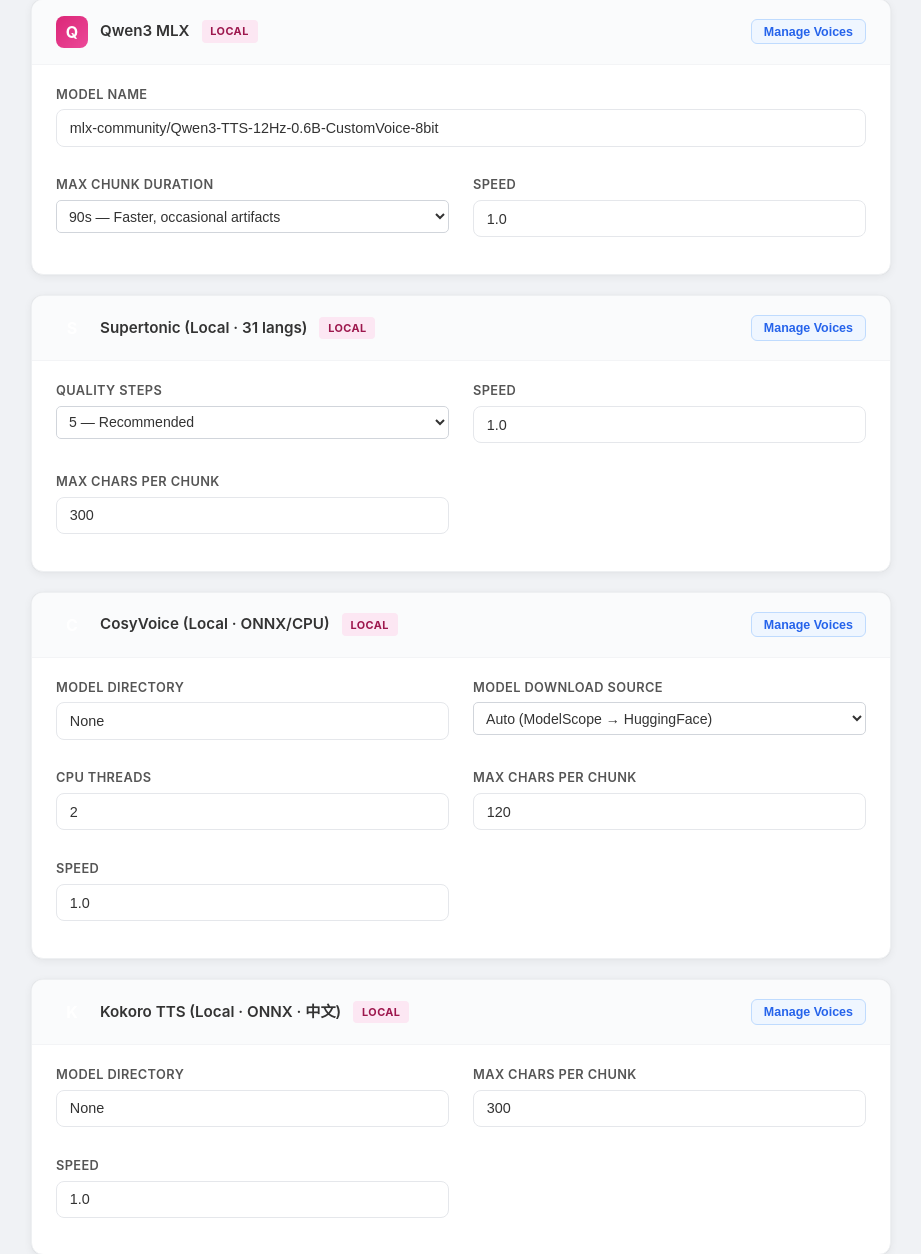
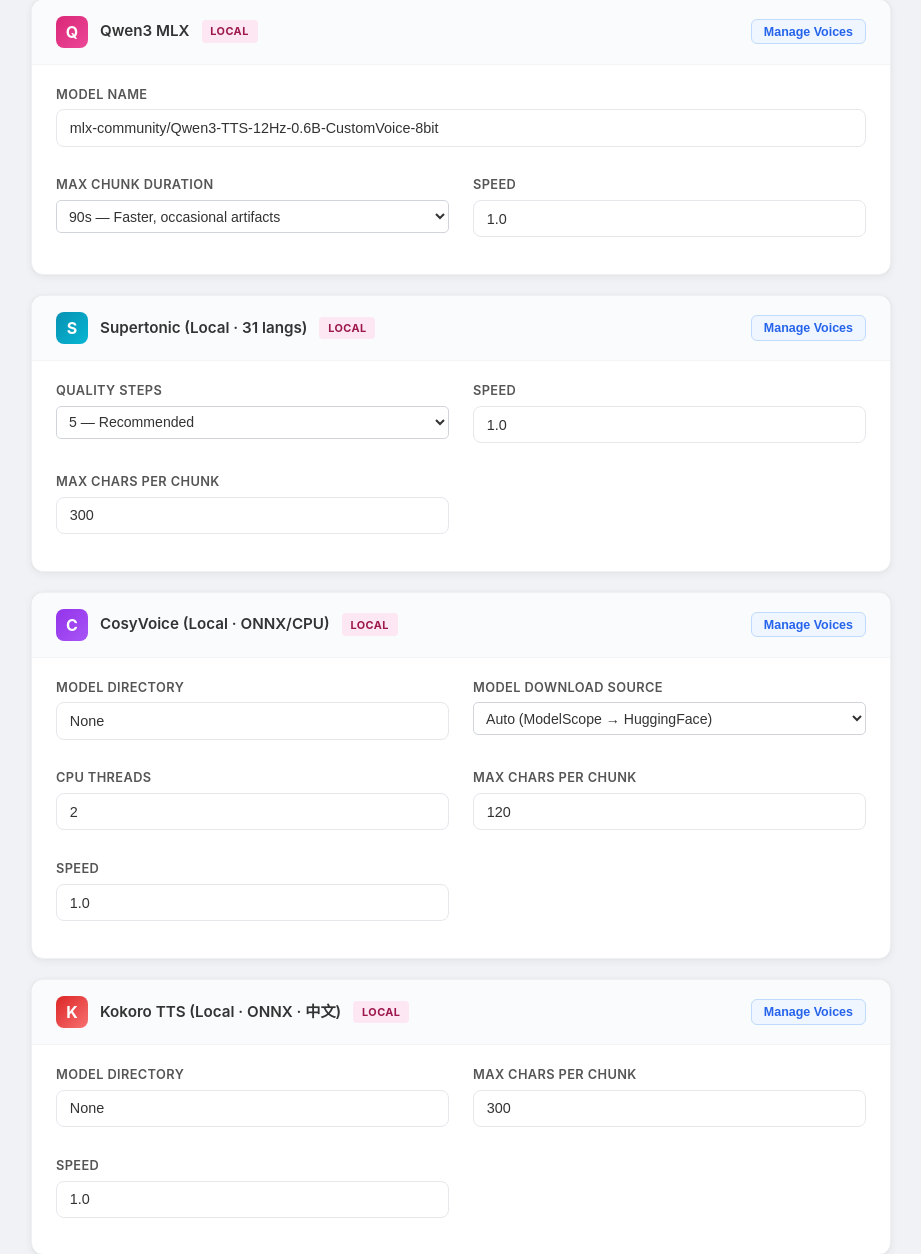
Before and after one commit to hugcosmos/book-to-audiobook, a FastAPI app: page /settings in a window 1280 px wide. Shown: the part 1348-2602 px from the top of the page, without its empty margins (25-946 px from the left). Run offline with FastAPI, Linux system fonts and the light colour scheme.

Commit message:
Add missing CSS icons for supertonic/cosyvoice/kokoro, fix ConvertBody voice default

```diff
--- a/app/routes/convert.py
+++ b/app/routes/convert.py
@@ -17,7 +17,7 @@
 class ConvertBody(BaseModel):
     selected_chapters: list[int]
     provider: str | None = None
-    voice: str = "vivian"
+    voice: str = ""  # resolved to settings.tts.default_voice below
     language: str = "zh-CN"
     speed: float | None = None
     output_m4b: bool = True
@@ -31,6 +31,10 @@
     book = converter.get_book(book_id)
     if not book:
         raise HTTPException(404, "Book not found")
+
+    # Resolve default voice to match platform/provider default if not specified
+    if not body.voice:
+        body.voice = settings.tts.default_voice
 
     # Language validation
     if not force:
--- a/app/static/css/style.css
+++ b/app/static/css/style.css
@@ -551,6 +551,9 @@
 .icon-iflytek_tts { background: linear-gradient(135deg, #7c3aed, #8b5cf6); }
 .icon-elevenlabs { background: linear-gradient(135deg, #d97706, #f59e0b); }
 .icon-qwen3_mlx { background: linear-gradient(135deg, #db2777, #ec4899); }
+.icon-supertonic { background: linear-gradient(135deg, #0891b2, #06b6d4); }
+.icon-cosyvoice { background: linear-gradient(135deg, #9333ea, #a855f7); }
+.icon-kokoro { background: linear-gradient(135deg, #dc2626, #f87171); }
 
 .settings-card-body { padding: 1.25rem 1.5rem 1.5rem; }
 
```
Also changed, not shown: README.md.
